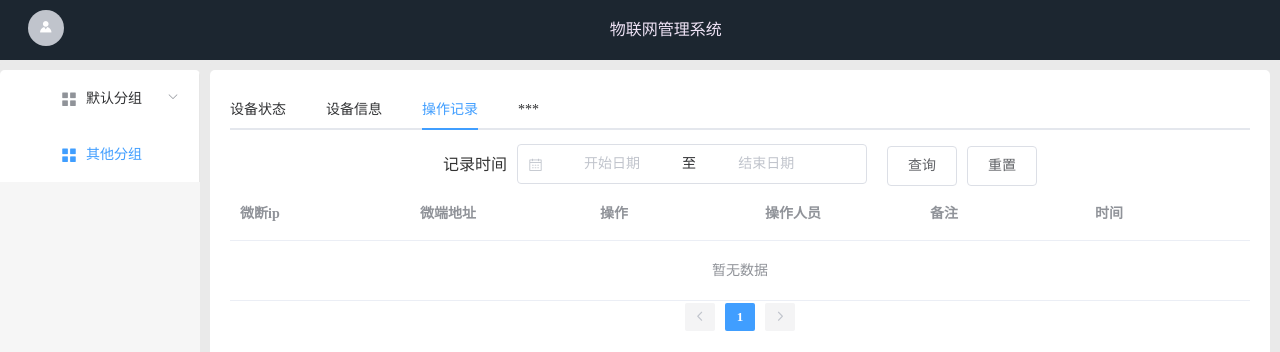
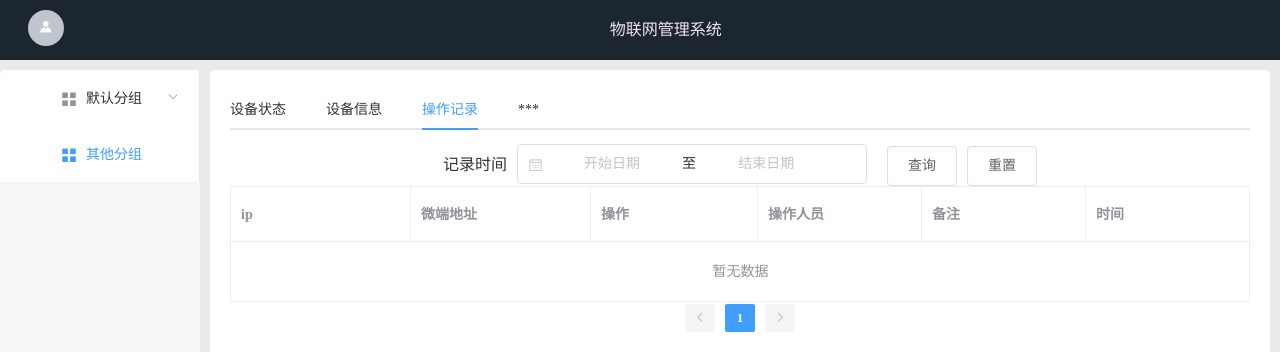
Before and after one commit to lwlzh/electricSwitchDemo, a Vue app: page / in a window 1280 px wide. Both pictures are taken after a click on the tab "操作记录". Shown: the top 352 px of the page. Built offline with nearby package versions, Linux system fonts and the light colour scheme.

Commit message:
历史界面新功能完成，界面美化未完成；新接口本地测试完成，但远程连接存在问题

```diff
--- a/src/components/HistoryRecord.vue
+++ b/src/components/HistoryRecord.vue
@@ -11,6 +11,7 @@
                 end-placeholder="结束日期"
                 :unlink-panels = "unlinkPanels"
                 :value-format="timeFormat"
+                :picker-options="pickOptions"
 
             >
             </el-date-picker>
@@ -18,13 +19,13 @@
             <el-button class="btn2" @click="reset">重置</el-button>
          </div>
          <!-- 表格 -->
-        <el-table :data="tableData" style="width: 100%">
+        <el-table :data="tableData" style="width: 100%" :border="tableBorder">
             <!-- 表头 -->
-            <el-table-column prop="ip" label="微断ip" width="180">
+            <el-table-column prop="ip" label="ip" width="180">
             </el-table-column>
             <el-table-column prop="address" label="微端地址" width="180">
             </el-table-column>
-            <el-table-column prop="operaton" label="操作">
+            <el-table-column prop="operation" label="操作">
             </el-table-column>
             <el-table-column prop="operator" label="操作人员">
             </el-table-column>
@@ -55,11 +56,23 @@ export default {
         return{
             queryTime:'',
             timeFormat:"yyyy-MM-dd",
-            unlinkPanels:true,
+            unlinkPanels:false,
             tableData: [],
             nowPage:1,
             total:0,
-            pageSize:20
+            pageSize:20,
+            tableBorder:true,
+            pickOptions:{
+                disabledDate:(time)=>{
+                    var nowDate = new Date(Date.now())
+                  //  console.log(nowDate.prototype.getHours())
+                    nowDate.setHours(0);
+                    nowDate.setMinutes(0);
+                    nowDate.setSeconds(0);
+                    nowDate.setMilliseconds(0);
+                    return time.getTime() > nowDate || time.getTime()<nowDate - 89*24*3600*1000;
+                }
+            }
         }
     },
     methods:{
@@ -68,10 +81,33 @@ export default {
                 alert("请输入日期！");
                 return;
             }
-            Net.querySwitchHistoryData('192.168.0.7','01','01',this.queryTime[0],this.queryTime[1],this.nowPage,this.pageSize)
+
+            //接口测试代码，后期记得删除
+           /* Net.closeSwtich('192.168.0.7','9999','01').then((res)=>{
+                console.log(res,'close');
+            }).catch(function(e){
+                    console.log(e)
+                })
+            Net.openSwitch('192.168.0.7','9999','01').then((res)=>{
+                console.log(res,'openSwitch');
+            }).catch(function(e){
+                    console.log(e)
+                })
+            Net.queryOrdinarySwitchData('192.168.0.7','9999','01').then((res)=>{
+                console.log(res,'queryOrdinarySwitchData');
+            }).catch(function(e){
+                    console.log(e)
+                })
+            Net.queryThreePhaseSwitchData('192.168.0.7','9999','01').then((res)=>{
+                console.log(res,'queryThreePhaseSwitchData');
+            }).catch(function(e){
+                    console.log(e)
+                })
+            */
+            Net.querySwitchHistoryData('192.168.0.7','9999','01',this.queryTime[0],this.queryTime[1],this.nowPage,this.pageSize)
                 .then((res)=>{
                         //解析数据
-                        console.log(res);
+                       // console.log(res);
                         this.tableData = res.data.list;
                         this.total = res.data.total;
                         // console.log(this.tableData)
```
